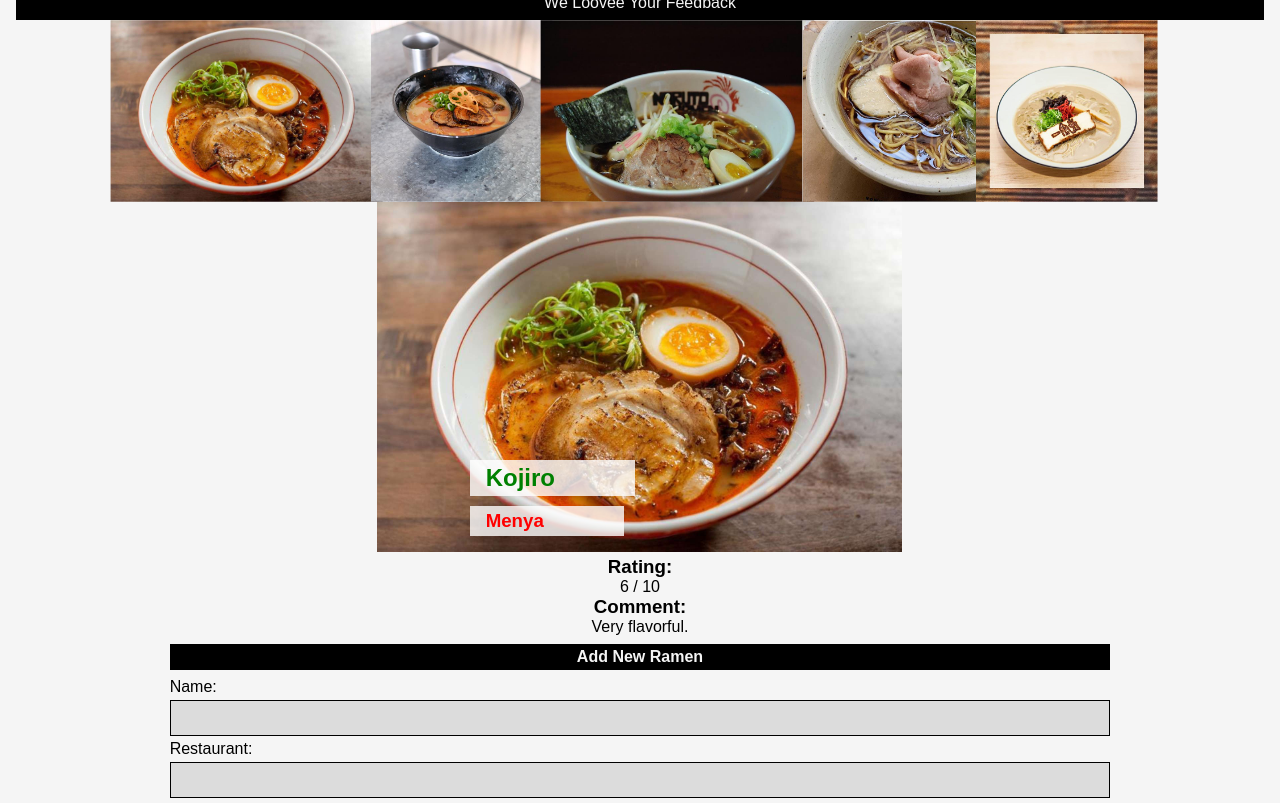
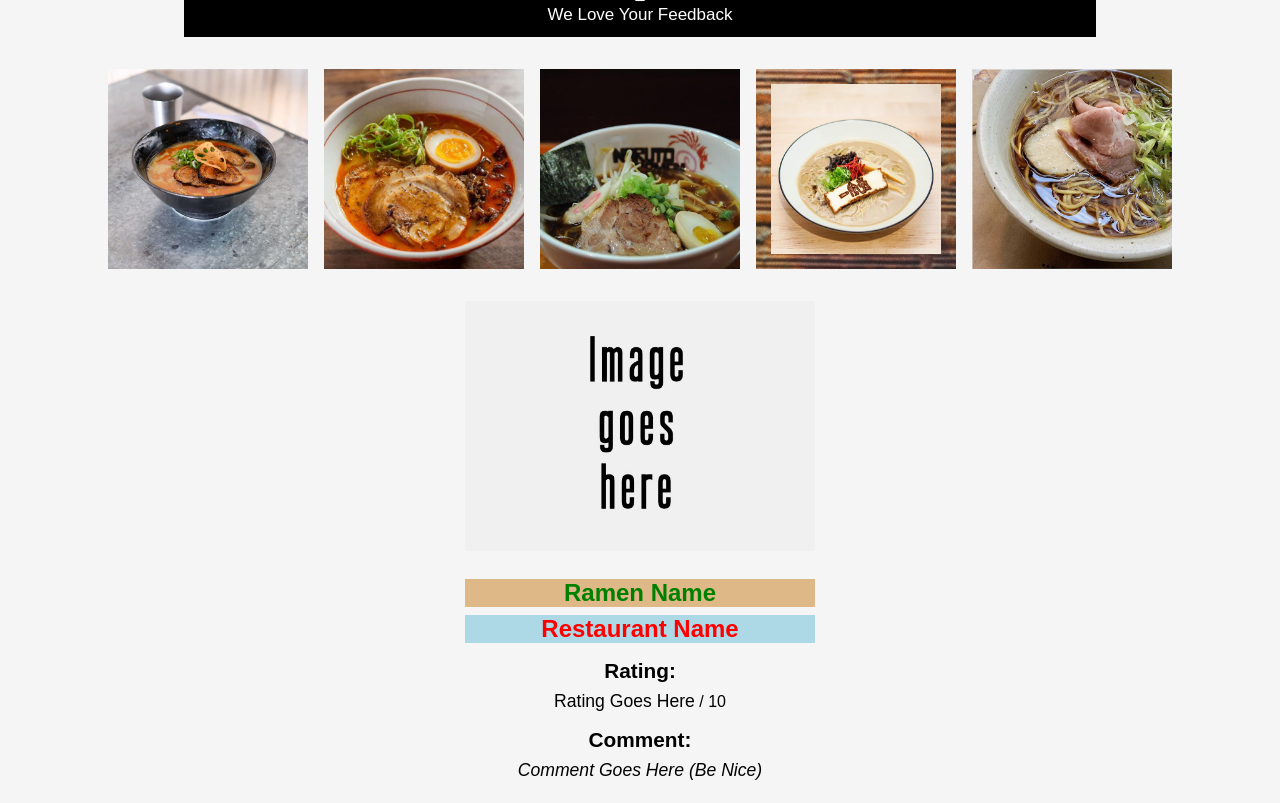
Before and after one commit to FahmyyAhmed/phase1-ramen-rater-codechallenge, a plain HTML site: page index.html in a window 1280 px wide. Shown: the part 70-873 px from the top of the page. Drawn offline with Linux system fonts and the light colour scheme.

Commit message:
updated the html js css and readme according to the challenge requirements

```diff
--- a/css/style.css
+++ b/css/style.css
@@ -5,87 +5,109 @@
 }
 
 body {
-    padding: 1rem;
+  padding: 2rem;
   text-align: center;
   background-color: whitesmoke;
   display: flex;
   flex-direction: column;
   justify-content: center;
   align-items: center;
+  min-height: 100vh;
 }
 
 header {
-    padding: 0.5rem;
-    width: 100%;
-    color: whitesmoke;
+  height: 75px;
+  width: 75%;
+  color: white;
   background-color: black;
   margin: auto;
+  font-size: 17px;
+}
+
+#ramen-menu {
+  display: flex;
+  margin: 2rem 0;
+  max-width: 100%;
+  flex-wrap: wrap;
+  justify-content: center;
+  gap: 1rem;
+}
+
+#ramen-menu img {
+  width: 200px;
+  height: 200px;
+  object-fit: cover;
+  cursor: pointer;
+}
+
+#ramen-detail {
+  width: 350px;
+  height: auto;
+  margin: 2rem auto;
 
 }
 
-  #ramen {
-    display: flex;
-    margin: 1rem 0;
-    max-width: calc(100vw - 2rem);
-    flex-wrap: wrap;
-    justify-content: center;
-    transform: scale(1.1);
+#ramen-detail .detail-image {
+  width: 100%;
+  height: 250px;
+  object-fit: cover;
+  margin-bottom: 1rem;
 }
 
-  #ramen img {
-    flex: 0 1 auto;
-    height: 150px;
-    margin-right: 0.5rem;
-    transform: scale(1.1);
+#ramen-detail .name,
+#ramen-detail .restaurant {
+  font-size: 1.5rem;
+  margin: 0.5rem 0;
 }
 
-  #place{
-    position: relative;
+#ramen-detail .name {
+  color: green;
+  background-color: burlywood;
 }
 
-  .holder{
-    height: 350px;
+#ramen-detail .restaurant {
+  color: red;
+  background-color: lightblue;
 }
 
-  .name,
-.restaurant {
-position: absolute;
-left:300px;
-padding: 0.25rem 5rem 0.25rem 1rem;
-background-color: rgba(255, 255, 255, 0.8);
+#ramen-detail h3 {
+  margin: 1rem 0 0.5rem;
+  font-size: 1.3rem;
 }
 
-.name{
-    bottom: 60px;
-    color: green;
+#ramen-detail #rating-display,
+#ramen-detail #comment-display {
+  font-size: 1.1rem;
+  margin: 0.5rem 0;
 }
 
-  .restaurant{
-    bottom: 20px;
-    color: red;
+#ramen-detail #comment-display {
+  font-style: italic;
 }
 
 form {
   display: flex;
   flex-direction: column;
   align-items: flex-start;
-    color: black;
+  color: green;
+  width: 100%;
+  max-width: 600px;
+  margin: 2rem auto;
 }
-
 
 input,
 textarea {
   font-size: 1rem;
   border: 1px solid black;
   background-color: gainsboro;
-    padding: 0.5rem;
-    margin: 0.25rem 0;
+  padding: 0.75rem;
+  margin: 0.5rem 0;
   width: 100%;
 }
 
 input[type="submit"] {
   color: white;
-    border: 1px solid white;
+  border: 1px solid gainsboro;
   background-color: black;
   cursor: pointer;
   transition: all 0.5s;
@@ -97,14 +119,18 @@ background-color: rgba(255, 255, 255, 0.8);
 
 form h4 {
   width: 100%;
-    padding: 0.25rem;
-    margin: 0.5rem 0;
+  padding: 0.5rem;
+  margin: 1rem 0;
   color: whitesmoke;
   background-color: black;
-    border-color: white;
+  border-color: wheat;
 }
 
 footer {
   background-color: black;
-    color: whitesmoke;
+  color: white;
+  width: 100%;
+  padding: 1rem;
+  margin-top: auto;
+  font-size: 1.2rem;
 }
--- a/index.html
+++ b/index.html
@@ -7,38 +7,30 @@
   <link rel="stylesheet" href="css/style.css">
   <link rel="stylesheet" href="https://cdnjs.cloudflare.com/ajax/libs/font-awesome/6.7.2/css/all.min.css">
   <script src="js/script.js" defer></script>
-    <link rel="website icon" type="jpg" href="assets/images/ramen/gyukotsu.jpg">
+  <link rel="website icon" type="png" href="assets/images/ramen/naruto.jpg">
 </head>
 <body>
-
   <header>
-        <h3>Ramen Rater Pro</h3>
+    <h3>Ramen Rater</h3>
     <i class="fa-solid fa-bowl-food"></i>
-            <p>We Loovee Your Feedback</p>
+    <p>We Love Your Feedback</p>
   </header>
 
   <main>
-            <div id="ramen">
-                <img src="assets/images/Ramen/kojiro.jpg" alt="ko">
-                <img src="assets/images/ramen/gyukotsu.jpg" alt="gyu">
-                <img src="assets/images/Ramen/naruto.jpg" alt="na">
-                <img src="assets/images/Ramen/shoyu.jpg" alt="sh">
-                <img src="assets/images/Ramen/nirvana.jpg" alt="ni">
-
+    <div id="ramen-menu">
     </div>
 
-            <div id="place">
-                <img class="holder" src="assets/images/image-placeholder.jpeg" alt="forplacing">
-                <h2 class="name">Ramen</h2>
-                <h3 class="restaurant">Restaurant</h3>
-            </div>
-
+    <div id="ramen-detail">
+        <img class="detail-image" src="assets/images/image-placeholder.jpeg" alt="">
+        <h2 class="name">Ramen Name</h2>
+        <h3 class="restaurant">Restaurant Name</h3>
         <h3>Rating:</h3>
         <p>
-            <span id='rating-display'>Rating Goes Here</span> / 10
+          <span id="rating-display">Rating Goes Here</span> / 10
         </p>
         <h3>Comment:</h3>
-            <p id='comment-display'>Comment Goes Here/Maoni Yawekwe Hapa</p>
+        <p id="comment-display">Comment Goes Here (Be Nice)</p>
+      </div>
 
     <form id="new-ramen">
       <h4>Add New Ramen</h4>
@@ -50,17 +42,15 @@
       <input type="text" name="image" id="new-image" />
       <label for="rating">Rating: </label>
       <input type="number" name="rating" id="new-rating" />
-                <label for="new-comment">Your Comment: </label>
+      <label for="new-comment">Comment: </label>
       <textarea name="new-comment" id="new-comment"></textarea>
       <input type="submit" value="Create" />
     </form>
-
   </main>
 
   <footer>
     <i class="fa-solid fa-bowl-food"></i>
-            <p>We Await Your Return/Twangoja Mrudi Tena</p>
+    <p>We Love Your Feedback</p>
   </footer>
-
 </body>
 </html>
--- a/js/script.js
+++ b/js/script.js
@@ -1,80 +1,67 @@
+document.addEventListener('DOMContentLoaded', () => {
 
     const ramens = [
-    { id: 1, name: "Shoyu Ramen", restaurant: "Ichiran", image: "shoyu.jpg", rating: 5, comment: "Delicious!" },
-    { id: 2, name: "Miso Ramen", restaurant: "Menya", image: "miso.jpg", rating: 4, comment: "Very flavorful!" },
-    { id: 3, name: "Tonkotsu Ramen", restaurant: "Ramen-ya", image: "tonkotsu.jpg" }
-];
-
-document.addEventListener('DOMContentLoaded', () => {
-
-    const ramenImages = document.querySelectorAll('#ramen img');
-    const ramenName = document.querySelector('.name');
-    const ramenRestaurant = document.querySelector('.restaurant');
-    const ratingDisplay = document.querySelector('#rating-display');
-    const commentDisplay = document.querySelector('#comment-display');
-    const newRamenForm = document.querySelector('#new-ramen');
-
-
-    let ramenData = [
+      {
+        name: 'Gyukotsu',
+        restaurant: 'Ichiran',
+        image: 'assets/images/ramen/gyukotsu.jpg',
+        rating: 8,
+        comment: 'Mouth-watering.',
+      },
       {
         name: 'Kojiro',
         restaurant: 'Menya',
-            image: 'assets/images/Ramen/kojiro.jpg',
+        image: 'assets/images/ramen/kojiro.jpg',
         rating: 6,
         comment: 'Very flavorful.',
       },
       {
-            name: 'Gyukotsu',
-            restaurant: 'Ichiran',
-            image: 'assets/images/Ramen/gyukotsu.jpg',
-            rating: 8,
-            comment: 'Mouth-watering.',
-        },
-        {
         name: 'Naruto',
         restaurant: 'Ramen Nagi',
-            image: 'assets/images/Ramen/naruto.jpg',
+        image: 'assets/images/ramen/naruto.jpg',
         rating: 7,
         comment: 'Yummy.',
       },
       {
-            name: 'Shoyu',
-            restaurant: 'Ichiran',
-            image: 'assets/images/Ramen/shoyu.jpg',
-            rating: 9,
-            comment: 'Delicious!!',
-        },
-        {
         name: 'Nirvana',
         restaurant: 'Ramen-ya',
-            image: 'assets/images/Ramen/nirvana.jpg',
+        image: 'assets/images/ramen/nirvana.jpg',
         rating: 8,
         comment: 'Sweet and tasty.',
       },
-
+      {
+        name: 'Shoyu',
+        restaurant: 'Ichiran',
+        image: 'assets/images/ramen/shoyu.jpg',
+        rating: 9,
+        comment: 'Delicious!',
+      }
     ];
 
-    ramenData = ramenData.concat(ramens.map(ramen => ({
-        name: ramen.name,
-        restaurant: ramen.restaurant,
-        image: ramen.image,
-        rating: ramen.rating,
-        comment: ramen.comment
-    })));
+    function displayRamens() {
+      const ramenMenu = document.querySelector('#ramen-menu');
+      ramenMenu.innerHTML = '';
 
-    function displayRamenDetails(index) {
-        const ramen = ramenData[index];
-        ramenName.textContent = ramen.name;
-        ramenRestaurant.textContent = ramen.restaurant;
-        ratingDisplay.textContent = ramen.rating || 'N/A';
-        commentDisplay.textContent = ramen.comment || '';
-        document.querySelector('.holder').src = ramen.image;
+      ramens.forEach((ramen) => {
+        const img = document.createElement('img');
+        img.src = ramen.image;
+        img.alt = ramen.name;
+        img.addEventListener('click', () => handleClick(ramen));
+        ramenMenu.appendChild(img);
+      });
     }
 
-    ramenImages.forEach((img, index) => {
-        img.addEventListener('click', () => displayRamenDetails(index));
-    });
+    function handleClick(ramen) {
+      const ramenDetail = document.querySelector('#ramen-detail');
+      ramenDetail.querySelector('.detail-image').src = ramen.image;
+      ramenDetail.querySelector('.name').textContent = ramen.name;
+      ramenDetail.querySelector('.restaurant').textContent = ramen.restaurant;
+      ramenDetail.querySelector('#rating-display').textContent = ramen.rating || 'N/A';
+      ramenDetail.querySelector('#comment-display').textContent = ramen.comment || '';
+    }
 
+    function addSubmitListener() {
+      const newRamenForm = document.querySelector('#new-ramen');
       newRamenForm.addEventListener('submit', (e) => {
         e.preventDefault();
 
@@ -92,22 +79,23 @@ document.addEventListener('DOMContentLoaded', () => {
           comment
         };
 
-        ramenData.push(newRamen);
+        ramens.push(newRamen);
 
-        const newImg = document.createElement('img');
-        newImg.src = newRamen.image;
-        newImg.alt = newRamen.name;
-
-        newImg.addEventListener('click', () => displayRamenDetails(ramenData.length - 1));
-
-        document.querySelector('#ramen').appendChild(newImg);
+        const ramenMenu = document.querySelector('#ramen-menu');
+        const img = document.createElement('img');
+        img.src = newRamen.image;
+        img.alt = newRamen.name;
+        img.addEventListener('click', () => handleClick(newRamen));
+        ramenMenu.appendChild(img);
 
         newRamenForm.reset();
       });
-
-
-    if (ramenData.length > 0) {
-        displayRamenDetails(0);
     }
 
+    function main() {
+      displayRamens();
+      addSubmitListener();
+    }
+
+    main();
   });
```
Also changed, not shown: 2 other files. Lines whose indentation alone changed are shown as unchanged.
